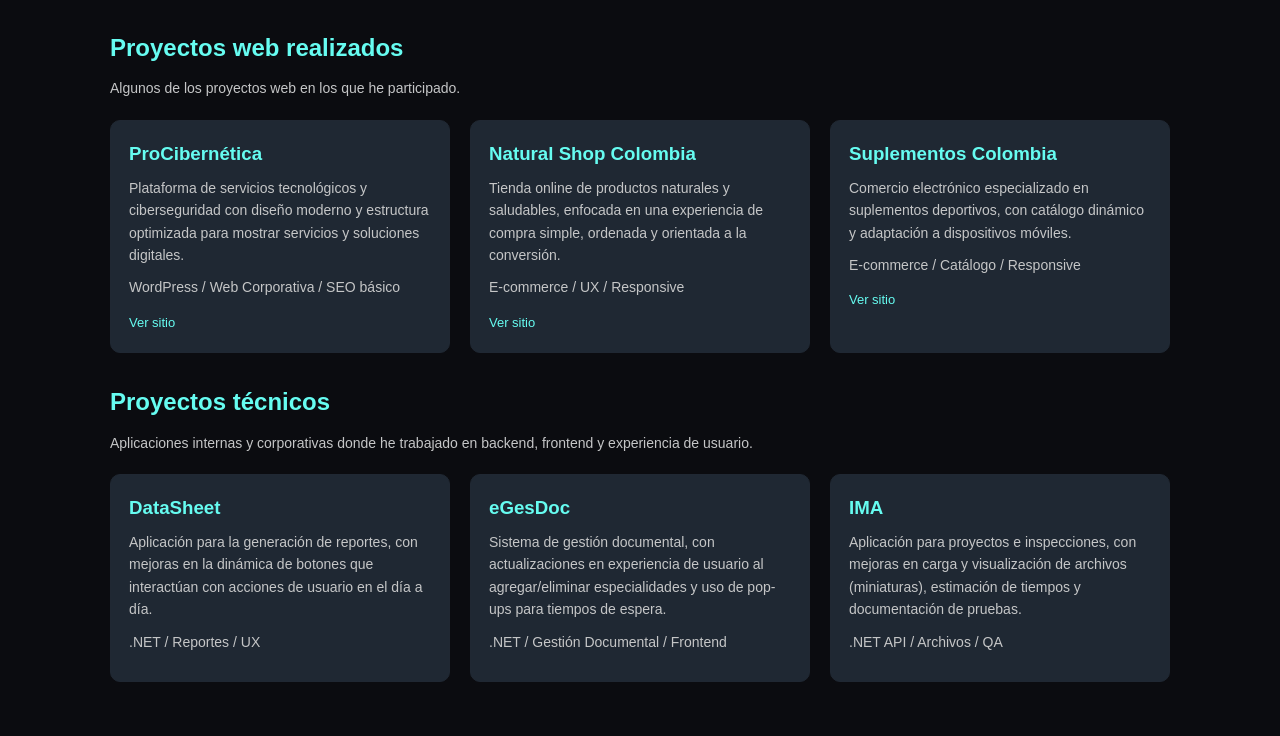
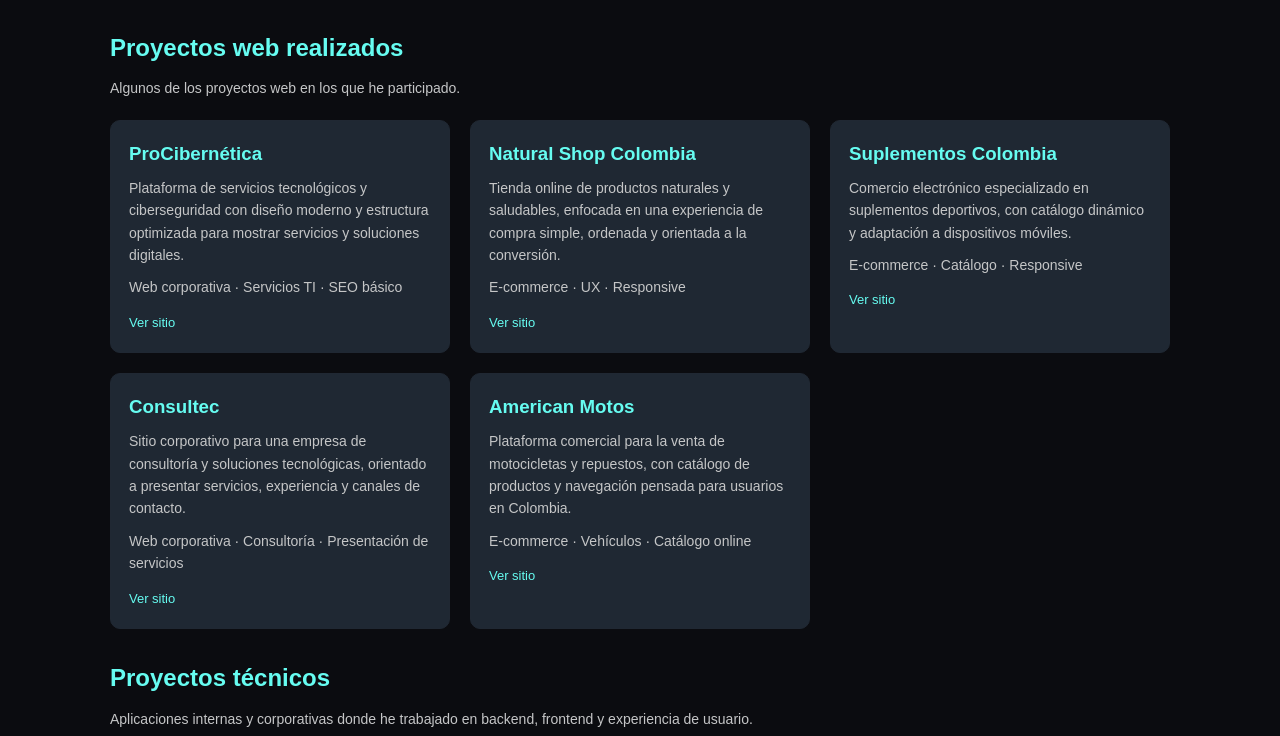
Before and after one commit to jose27guevara2019-png/paginas, a plain HTML site: page proyectos.html in a window 1280 px wide. Shown: the part 64-800 px from the top of the page. Drawn offline with Linux system fonts and the light colour scheme.

Commit message:
proyectos.html

```diff
--- a/proyectos.html
+++ b/proyectos.html
@@ -34,7 +34,7 @@
       y estructura optimizada para mostrar servicios y soluciones digitales.
     </p>
     <p class="project-tags">
-          WordPress / Web Corporativa / SEO básico
+      Web corporativa · Servicios TI · SEO básico
     </p>
     <div class="project-links">
       <a href="https://procibernetica.com/" target="_blank">Ver sitio</a>
@@ -48,7 +48,7 @@
       experiencia de compra simple, ordenada y orientada a la conversión.
     </p>
     <p class="project-tags">
-          E-commerce / UX / Responsive
+      E-commerce · UX · Responsive
     </p>
     <div class="project-links">
       <a href="https://naturalshopcol.com/" target="_blank">Ver sitio</a>
@@ -62,14 +62,42 @@
       con catálogo dinámico y adaptación a dispositivos móviles.
     </p>
     <p class="project-tags">
-          E-commerce / Catálogo / Responsive
+      E-commerce · Catálogo · Responsive
     </p>
     <div class="project-links">
       <a href="https://suplementoscolombia.co/" target="_blank">Ver sitio</a>
     </div>
   </div>
+
+  <div class="project-card">
+    <h3>Consultec</h3>
+    <p>
+      Sitio corporativo para una empresa de consultoría y soluciones tecnológicas,
+      orientado a presentar servicios, experiencia y canales de contacto.
+    </p>
+    <p class="project-tags">
+      Web corporativa · Consultoría · Presentación de servicios
+    </p>
+    <div class="project-links">
+      <a href="https://consultec.co/" target="_blank">Ver sitio</a>
     </div>
-  </section>
+  </div>
+
+  <div class="project-card">
+    <h3>American Motos</h3>
+    <p>
+      Plataforma comercial para la venta de motocicletas y repuestos, con catálogo
+      de productos y navegación pensada para usuarios en Colombia.
+    </p>
+    <p class="project-tags">
+      E-commerce · Vehículos · Catálogo online
+    </p>
+    <div class="project-links">
+      <a href="https://www.americanmotos.com/?country=CO" target="_blank">Ver sitio</a>
+    </div>
+  </div>
+</div>
+
 
   <section style="margin-top: 30px;">
     <h2 class="section-title">Proyectos técnicos</h2>
```
Lines whose indentation alone changed are shown as unchanged.
